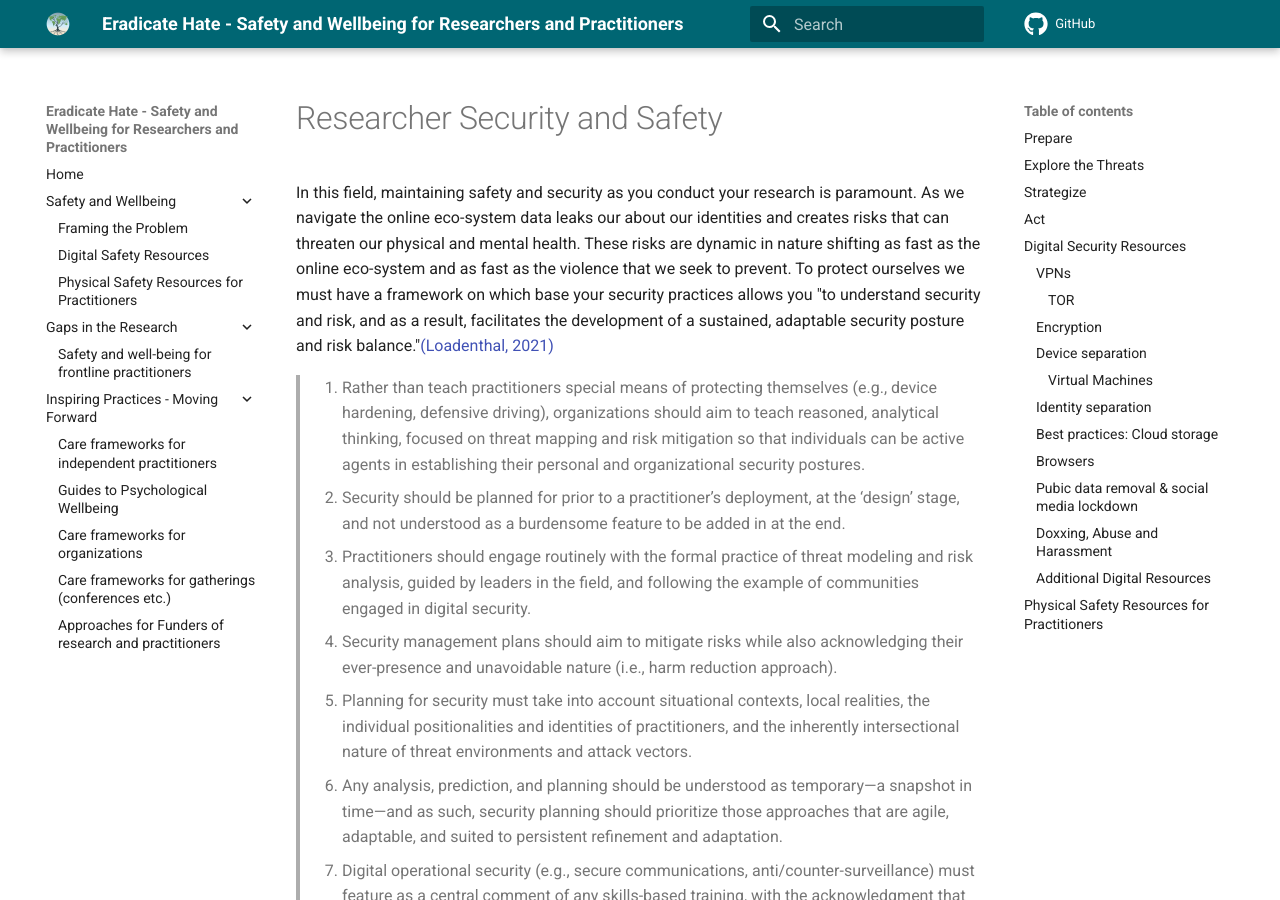
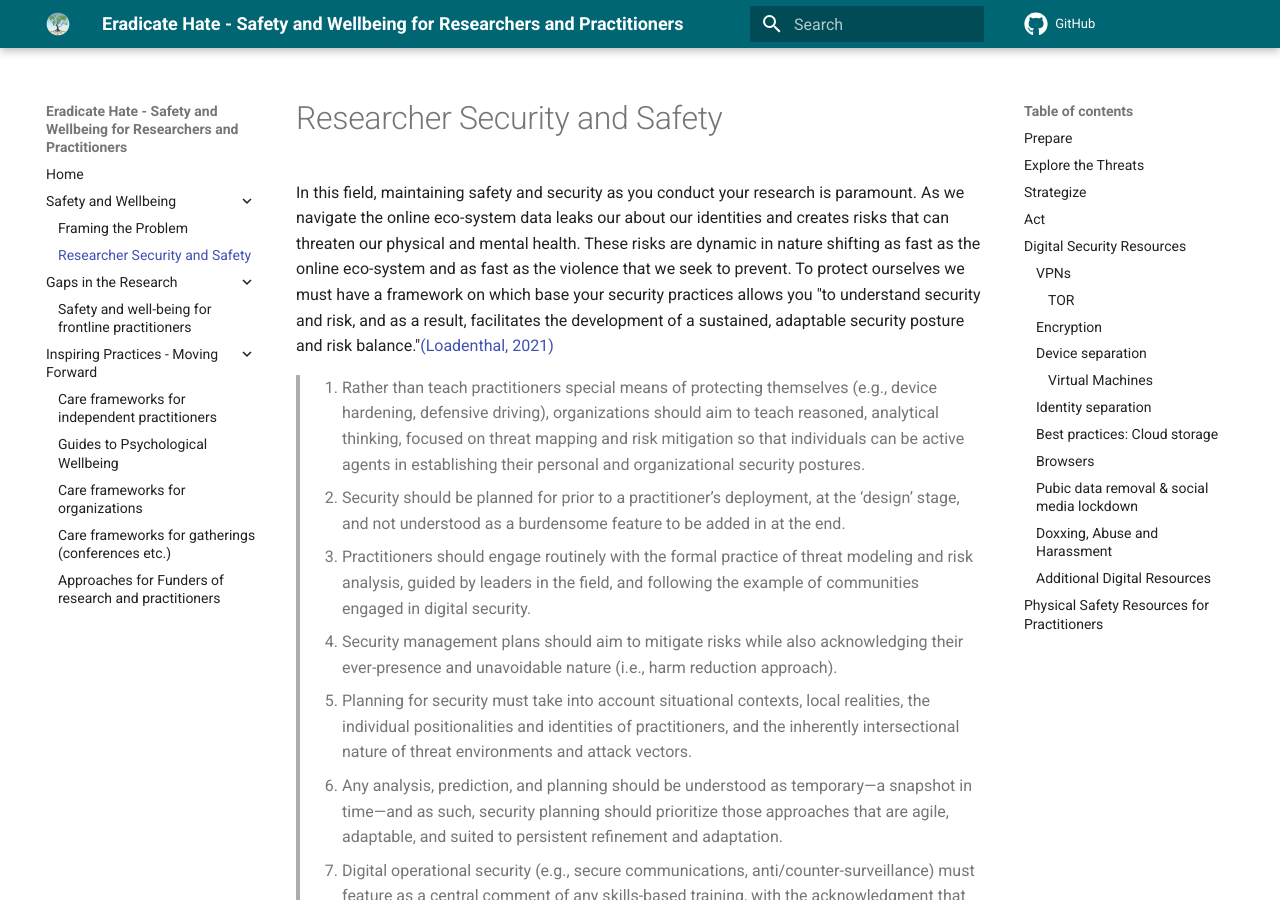
Before and after one commit to tgthorley/Safety-and-Wellbeing-for-Researchers-and-Practitioners, an MkDocs documentation site: the page built from docs/Researcher-Security-and-Safety.md, in a window 1280 px wide and 900 px high. Built offline with MkDocs 1.6.1 and Material for MkDocs 9.7.7, drawn with Linux system fonts in a browser that asks for light colours; comment, search, counter and statistics services are not loaded.

Commit message:
Update mkdocs.yml

```diff
--- a/mkdocs.yml
+++ b/mkdocs.yml
@@ -28,8 +28,7 @@ nav:
   - Home: index.md
   - Safety and Wellbeing:
     - Framing the Problem: Framing-the-problem.md
-    - Digital Safety Resources: Digital-Safety-Resources.md
-    - Physical Safety Resources for Practitioners: Physical-Safety-Resources-for-Practitioners.md
+    - Researcher Security and Safety: Researcher-Security-and-Safety.md
   - Gaps in the Research:
     - Safety and well-being for frontline practitioners: Safety-and-well-being-for-frontline-practitioners.md
   - Inspiring Practices - Moving Forward:
```
